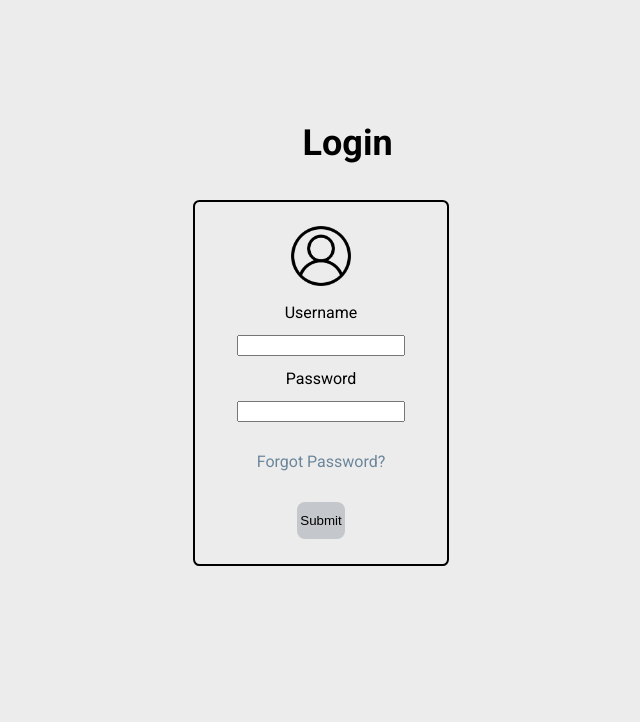
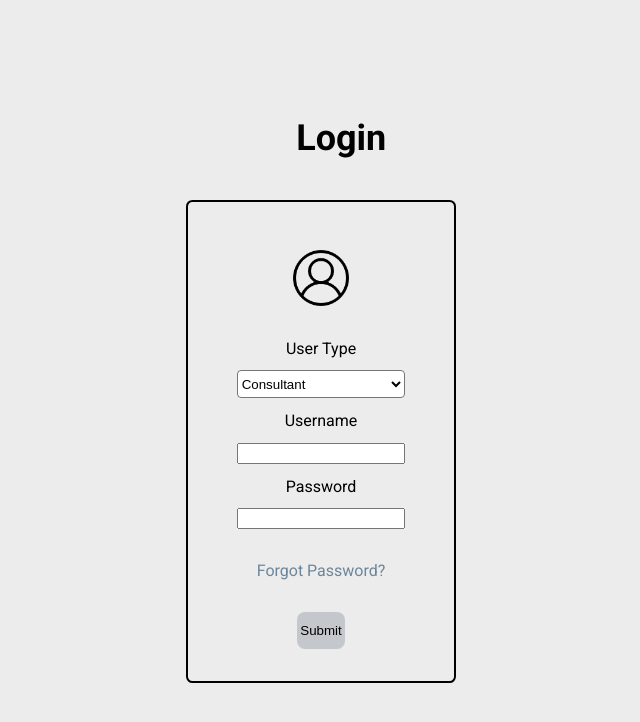
Before and after one commit to NotMash/FDM-Group-Employee-Timesheet-Portal, a React (Create React App) app in the folder frontend/: page /#/login_page in a window 1280 px wide. Shown: the top 722 px of the page, without its empty margins (324-964 px from the left). Built offline with nearby package versions, Linux system fonts and the light colour scheme.

Commit message:
added user type to login page

```diff
--- a/frontend/src/Components/Header/Header.module.css
+++ b/frontend/src/Components/Header/Header.module.css
@@ -1,6 +1,6 @@
 .Header{
     position: relative;
-    top: 2pc;
+    bottom: 2pc;
     left: 10pc;
     font-size: large;
     font-family: "Roboto", sans-serif;
--- a/frontend/src/Components/LoginForm/LoginForm.js
+++ b/frontend/src/Components/LoginForm/LoginForm.js
@@ -7,10 +7,12 @@ function LoginForm()
 {
     const [username, setUsername] = useState('');
     const [password, setPassword] = useState('');
+    const [userType, setUserType] = useState('Consultant');
 
     const handleSubmit = (e) => {
         e.preventDefault();
-        const loginDetails = {username, password}
+        const loginDetails = {username, password, userType}
+        console.log(loginDetails)
         fetch('https://localhost:5000/login', {
             method: "POST",
             headers: {"Content-Type": "application/json",
@@ -24,14 +26,27 @@ function LoginForm()
                 <ul>
                     <li>
                         <figure>
-                            <img src="./user_icon.png"></img>
+                            <img className={styles.UserIcon} src="./user_icon.png"></img>
                         </figure>
+                    </li>
+                    <li>
+                        <label>User Type</label>
+                    </li>
+                    <li>
+                        <select className={styles.selectInput}
+                        value={userType}
+                        onChange={(e) => setUserType(e.target.value)}>
+                            <option>Consultant</option>
+                            <option>Line Manager</option>
+                            <option>Finance Team Member</option>
+                        </select>
                     </li>
                     <li>
                         <label for="username">Username</label>
                     </li>
                     <li>
                         <input type="username" id="uname" name="u_name" required
+                        className={styles.input}
                         value={username}
                         onChange={(e) => setUsername(e.target.value)}></input>
                     </li>
@@ -40,11 +55,12 @@ function LoginForm()
                     </li>
                     <li>
                         <input type="password" id="pword" name="u_password" required
+                        className={styles.input}
                         value={password}
                         onChange={(e) => setPassword(e.target.value)}></input>
                     </li><br></br>
                     <li>
-                        <a href="">Forgot Password?</a>
+                        <a id={styles.forgotPass} href="">Forgot Password?</a>
                     </li><br></br>
                     <li>
                         <input id="submit_button" type="submit" name="submit_btn" value="Submit"></input>
--- a/frontend/src/Components/LoginForm/LoginForm.module.css
+++ b/frontend/src/Components/LoginForm/LoginForm.module.css
@@ -8,27 +8,34 @@
     right: 2.5pc;
 }
 
-ul{
+.LoginForm, ul{
     display: inline;
     list-style-type: none;
 }
 
-li{
+.LoginForm, li{
     padding: 0.4pc;
     font-family: "Roboto", sans-serif;
 }
 
-figure, img{
+.UserIcon{
     display: inline;
-    width: 25%;
+    width: 35%;
     position: relative;
 }
 
-input{
+.input{
     width: 10pc;
 }
 
-a{
+.selectInput{
+    width: 10.55pc;
+    background-color: white;
+    height: 1.75pc;
+    border-radius: 0.25pc;
+}
+
+#forgotPass{
     text-decoration: none;
     color: rgb(107, 134, 155);
 }
```
